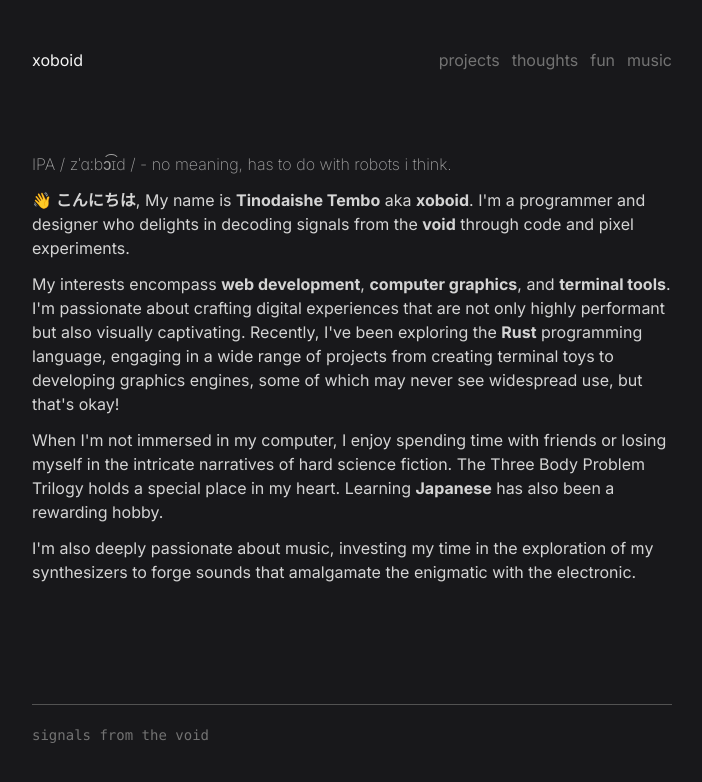
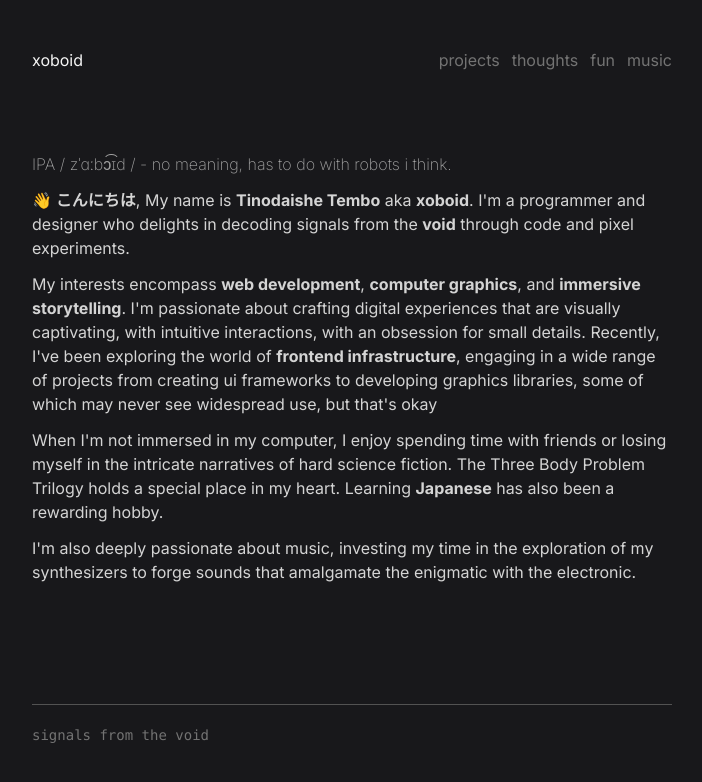
Before and after one commit to x0bd/the-void, a Next.js app: page / in a window 1280 px wide. Shown: the top 782 px of the page, without its empty margins (288-990 px from the left). Built offline with nearby package versions, Linux system fonts and the light colour scheme; some icons are missing.

Commit message:
wip update about

```diff
--- a/app/page.tsx
+++ b/app/page.tsx
@@ -18,14 +18,15 @@ export default function Home() {
 					<p>
 						My interests encompass <strong>web development</strong>,{" "}
 						<strong>computer graphics</strong>, and{" "}
-						<strong>terminal tools</strong>. I'm passionate about
-						crafting digital experiences that are not only highly
-						performant but also visually captivating. Recently, I've
-						been exploring the <strong>Rust</strong> programming
-						language, engaging in a wide range of projects from
-						creating terminal toys to developing graphics engines,
-						some of which may never see widespread use, but that's
-						okay!
+						<strong>immersive storytelling</strong>. I'm passionate
+						about crafting digital experiences that are visually
+						captivating, with intuitive interactions, with an
+						obsession for small details. Recently, I've been
+						exploring the world of{" "}
+						<strong>frontend infrastructure</strong>, engaging in a
+						wide range of projects from creating ui frameworks to
+						developing graphics libraries, some of which may never
+						see widespread use, but that's okay
 					</p>
 					<p>
 						When I'm not immersed in my computer, I enjoy spending
```
Also changed, not shown: data/projects.ts (+1 -9 lines).
